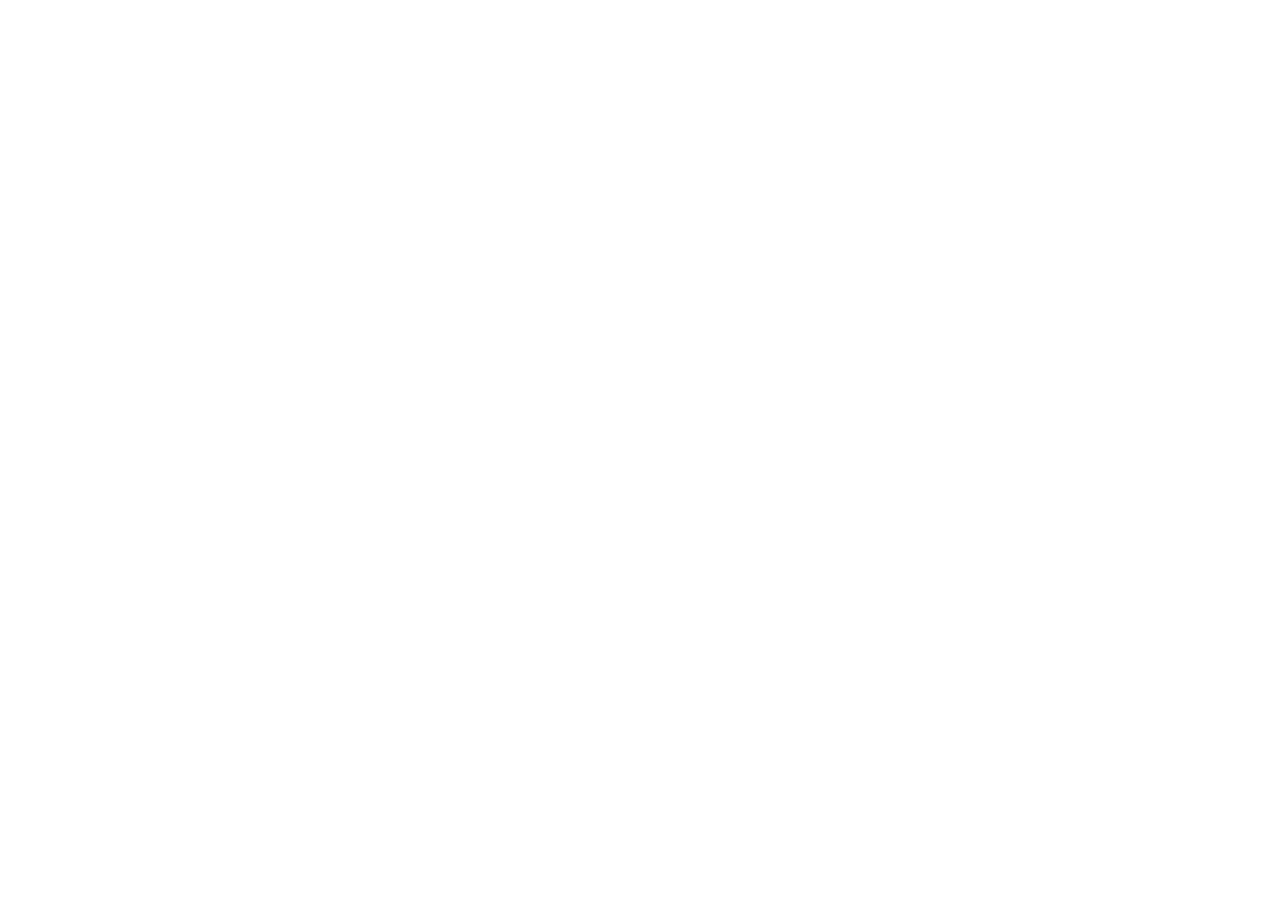
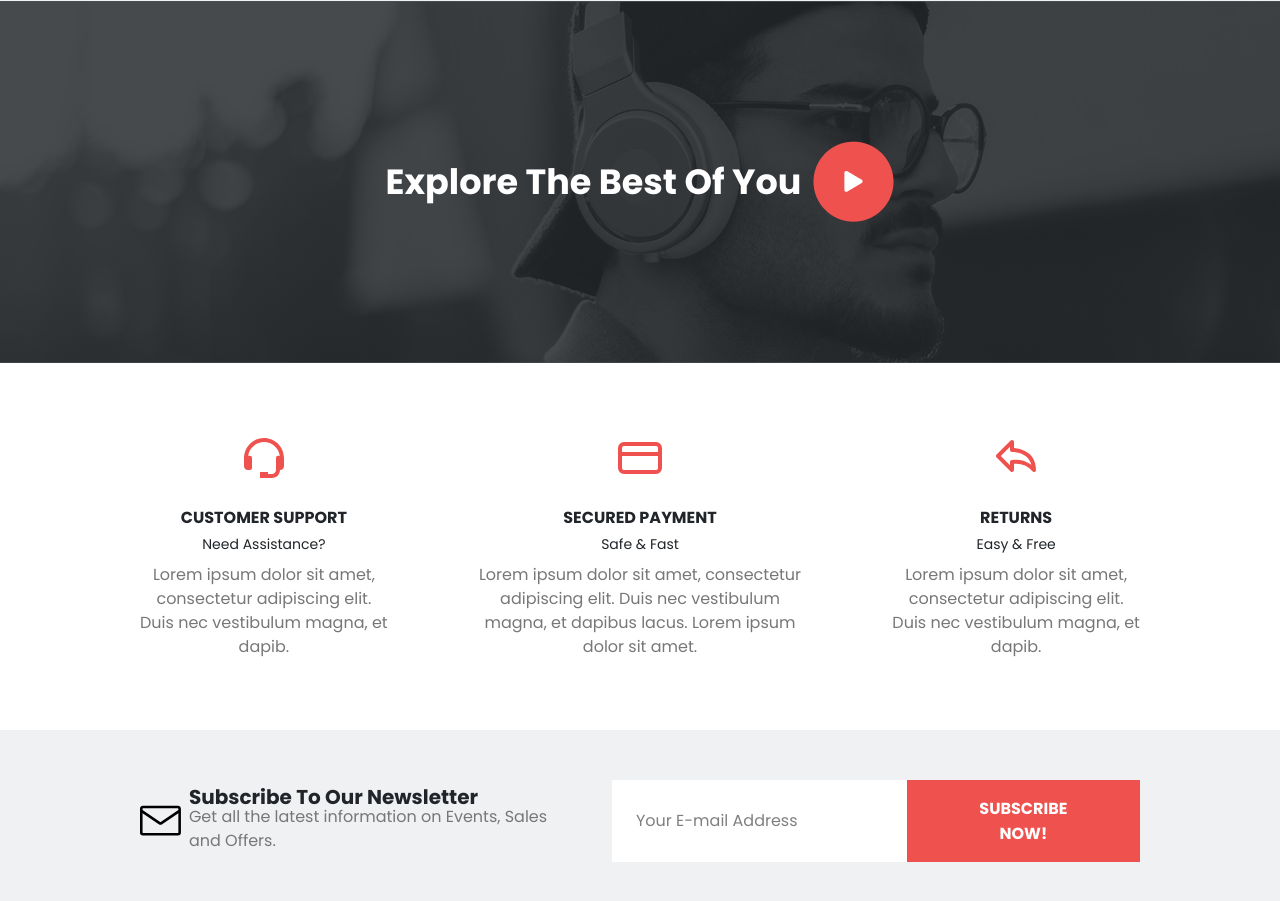
Before and after one commit to dev-shakhawat/porto.headphone, a React (Vite) app: page / in a window 1280 px wide. Shown: the part 5257-6158 px from the top of the page. Before the commit the page ends 5182 px from the top, so only its background shows below. Built offline with nearby package versions, Linux system fonts and the light colour scheme.

Commit message:
Newsletter added

```diff
--- a/src/App.jsx
+++ b/src/App.jsx
@@ -5,6 +5,9 @@ import Devices from "./components/Devices"
 import Specification from "./components/Specification"
 import Reviews from "./components/Reviews"
 import ViewProduct from "./components/ViewProduct"
+import Explore from "./components/Explore"
+import PaySupReturn from "./components/PaySupReturn"
+import Newsletter from "./components/Newsletter"
 
 
 function App() {
@@ -17,6 +20,9 @@ function App() {
       <Specification/>
       <Reviews/>
       <ViewProduct/>
+      <Explore/>
+      <PaySupReturn/>
+      <Newsletter/>
     </div>
   )
 }
--- /dev/null
+++ b/src/components/Explore.jsx
@@ -0,0 +1,21 @@
+import React from "react";
+import explore from "../assets/explore.png";
+import playbtn from "../assets/playbtn.png";
+
+const Explore = () => {
+  return (
+    <div className="relative">
+      <img src={explore} alt="explore" className=" w-full object-fit-cover  " />
+      <div className="absolute top-0 left-0 w-full h-full bg-primary/80   ">
+        <div className="flex justify-center items-center h-full">
+          <h2 className="font-bold text-[35px] leading-[42px] text-white flex items-center gap-3 ">
+            <span>Explore The Best Of You</span>
+            <img src={playbtn} alt="playbtn" />
+          </h2>
+        </div>
+      </div>
+    </div>
+  );
+};
+
+export default Explore;
--- /dev/null
+++ b/src/components/Newsletter.jsx
@@ -0,0 +1,29 @@
+import React from 'react'
+
+
+import { GoMail } from "react-icons/go";
+const Newsletter = () => {
+  return (
+    <div className='py-[50px] bg-section  '>
+        <div className="container">
+            <div className="flex gap-10">
+                <div className="flex  items-center gap-2 w-[45%]  ">
+                    <GoMail className='text-5xl'/>
+                    <div className="">
+                        <h3 className='font-bold text-[20px] leading-[16px] text-primary '>Subscribe To Our Newsletter</h3>
+                        <p className='cmnPera'>Get all the latest information on Events, Sales and Offers.</p>
+                    </div>
+                </div>
+
+                {/* form */}
+                <form action="#" className="flex bg-white w-[55%] ">
+                    <input type="text" className=' py-4 pl-6 w-full   ' placeholder='Your E-mail Address' />
+                    <button type='button'  className='py-4 px-[49px] bg-brand text-white font-bold text-base leading-[25px] w-[350px] uppercase '>subscribe now!</button>
+                </form>
+            </div>
+        </div>
+    </div>
+  )
+}
+
+export default Newsletter
--- /dev/null
+++ b/src/components/PaySupReturn.jsx
@@ -0,0 +1,43 @@
+import React from 'react'
+
+import { BiSupport } from "react-icons/bi";
+import { LuCreditCard } from "react-icons/lu";
+import { BiShare } from "react-icons/bi";
+import PaySupRetcart from './common/PaySupRetcart';
+
+const PaySupReturn = () => {
+
+    const PaySubItems = [
+        {
+            icon: <BiSupport/> ,
+            head: "customer support",
+            title: "Need Assistance?",
+            text: "Lorem ipsum dolor sit amet, consectetur adipiscing elit. Duis nec vestibulum magna, et dapib."
+        },
+        {
+            icon: <LuCreditCard/> ,
+            head: "secured payment",
+            title: "Safe & Fast",
+            text: "Lorem ipsum dolor sit amet, consectetur adipiscing elit. Duis nec vestibulum magna, et dapibus lacus. Lorem ipsum dolor sit amet."
+        },
+        {
+            icon: <BiShare/> ,
+            head: "returns",
+            title: "Easy & Free",
+            text: "Lorem ipsum dolor sit amet, consectetur adipiscing elit. Duis nec vestibulum magna, et dapib."
+        },
+    ]
+  return (
+    <div className='py-[71px]'>
+        <div className="container">
+            <div className="flex gap-[80px]">
+                {PaySubItems.map((item , index) => (
+                    <PaySupRetcart image={item.icon} heading={item.head} title={item.title} text={item.text} key={index}/>
+                ))}
+            </div>
+        </div>
+    </div>
+  )
+}
+
+export default PaySupReturn
--- a/src/components/ViewProduct.jsx
+++ b/src/components/ViewProduct.jsx
@@ -33,7 +33,7 @@ const ViewProduct = () => {
   return (
     <div className="  ">
       <img src={shap7} alt="shap7" className="relative z-1 " />
-      <div className="bg-section relative">
+      <div className="bg-section pb-[76px] relative">
         <div className="container">
           <div className="flex">
             {/* slider part */}
--- /dev/null
+++ b/src/components/common/PaySupRetcart.jsx
@@ -0,0 +1,14 @@
+import React from 'react'
+
+const PaySupRetcart = ({image , heading , title , text}) => {
+  return (
+    <div className='text-center'>
+        <div className="flex justify-center text-5xl text-brand  ">{image}</div>
+        <h3 className='font-bold text-base leading-[16px] text-primary uppercase mt-7   '>{heading}</h3>
+        <h5 className=' text-[14px] mt-2 leading-[26px ] text-primary  '>{title}</h5>
+        <p className='cmnPera mt-2  '>{text}</p>
+    </div>
+  )
+}
+
+export default PaySupRetcart
```
Also changed, not shown: src/assets/explore.png (added), src/assets/playbtn.png (added).
